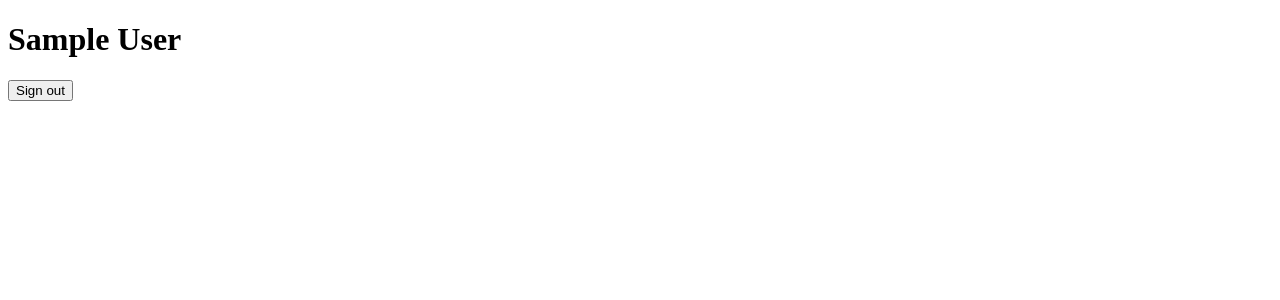
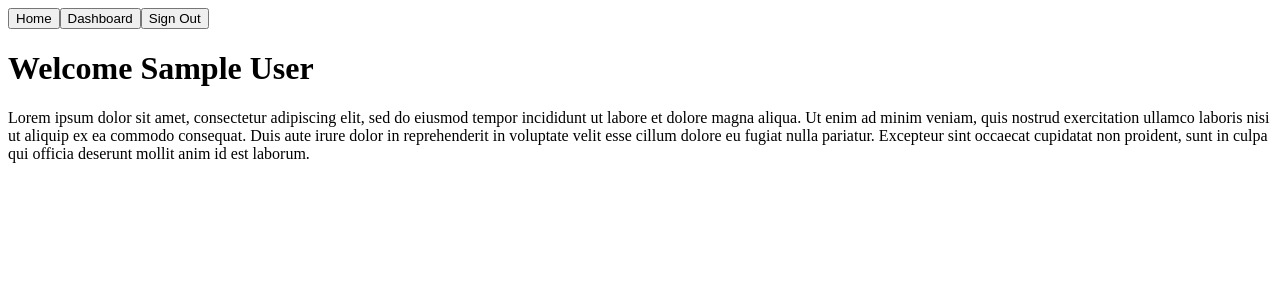
Before and after one commit to joeybuenosdias/auth-nextjs, a Next.js app: page / in a window 1280 px wide. Shown: the top 300 px of the page. Built offline with nearby package versions, Linux system fonts and the light colour scheme; no server answers; sample sign-in values are in the browser's storage.

Commit message:
created Header component

```diff
--- /dev/null
+++ b/components/header/header.js
@@ -0,0 +1,39 @@
+import React from 'react'
+import Link from 'next/link'
+import { useSession, signIn, signOut } from 'next-auth/client'
+
+export default function Header() {
+    return (
+        <header>
+            <Link href="/">
+                <button>Home</button>
+            </Link>
+            <DashboardButton />
+            <AuthButton />
+        </header>
+    )
+}
+
+function DashboardButton() {
+    const [ session, loading ] = useSession()
+
+    if(session) {
+        return (
+            <Link href="/dashboard">
+                <button>Dashboard</button>
+            </Link>
+        )
+    }
+
+    return null;
+}
+
+function AuthButton() {
+    const [ session, loading ] = useSession()
+
+    if(session) {
+        return <button onClick={() => signOut()}>Sign Out</button>
+    }
+
+    return <button onClick={() => signIn()}>Sign In</button>
+}
--- /dev/null
+++ b/layout/layout.js
@@ -0,0 +1,12 @@
+import Header from '../components/header/header'
+
+export default function Layout({
+    children
+}) {
+    return (
+        <div>
+            <Header />
+            {children}
+        </div>
+    )
+}
--- a/pages/api/user.js
+++ b/pages/api/user.js
@@ -17,6 +17,5 @@ const secret = process.env.TOKEN_SECRET
 
 export default async function(req, res) {
     const token = await jwt.getToken({ req, secret })
-    console.log('token', token)
     res.send(JSON.stringify(token, null, 2))
 }
--- a/pages/index.js
+++ b/pages/index.js
@@ -1,4 +1,5 @@
-import { useSession, signIn, signOut } from 'next-auth/client'
+import { useSession } from 'next-auth/client'
+import Layout from '../layout/layout'
 
 export default function Home() {
     const [ session, loading ] = useSession()
@@ -9,17 +10,18 @@ export default function Home() {
 
     if (!session) {
         return (
-            <div>
-                <button onClick={() => signIn()}>Sign in</button>
-            </div>
+            <Layout>
+                <h1>Welcome</h1>
+                <p>Lorem ipsum dolor sit amet, consectetur adipiscing elit, sed do eiusmod tempor incididunt ut labore et dolore magna aliqua. Ut enim ad minim veniam, quis nostrud exercitation ullamco laboris nisi ut aliquip ex ea commodo consequat. Duis aute irure dolor in reprehenderit in voluptate velit esse cillum dolore eu fugiat nulla pariatur. Excepteur sint occaecat cupidatat non proident, sunt in culpa qui officia deserunt mollit anim id est laborum.</p>
+            </Layout>
         )
     }
 
     return (
-        <div>
-            <h1>{session.user.name}</h1>
-            <button onClick={() => signOut()}>Sign out</button>
-        </div>
+        <Layout>
+            <h1>Welcome {session.user.name}</h1>
+            <p>Lorem ipsum dolor sit amet, consectetur adipiscing elit, sed do eiusmod tempor incididunt ut labore et dolore magna aliqua. Ut enim ad minim veniam, quis nostrud exercitation ullamco laboris nisi ut aliquip ex ea commodo consequat. Duis aute irure dolor in reprehenderit in voluptate velit esse cillum dolore eu fugiat nulla pariatur. Excepteur sint occaecat cupidatat non proident, sunt in culpa qui officia deserunt mollit anim id est laborum.</p>
+        </Layout>
     )
 
 }
```
Also changed, not shown: components/protected-route/protected-route.js (added, +44 -0 lines), pages/dashboard.js (+8 -10 lines).
